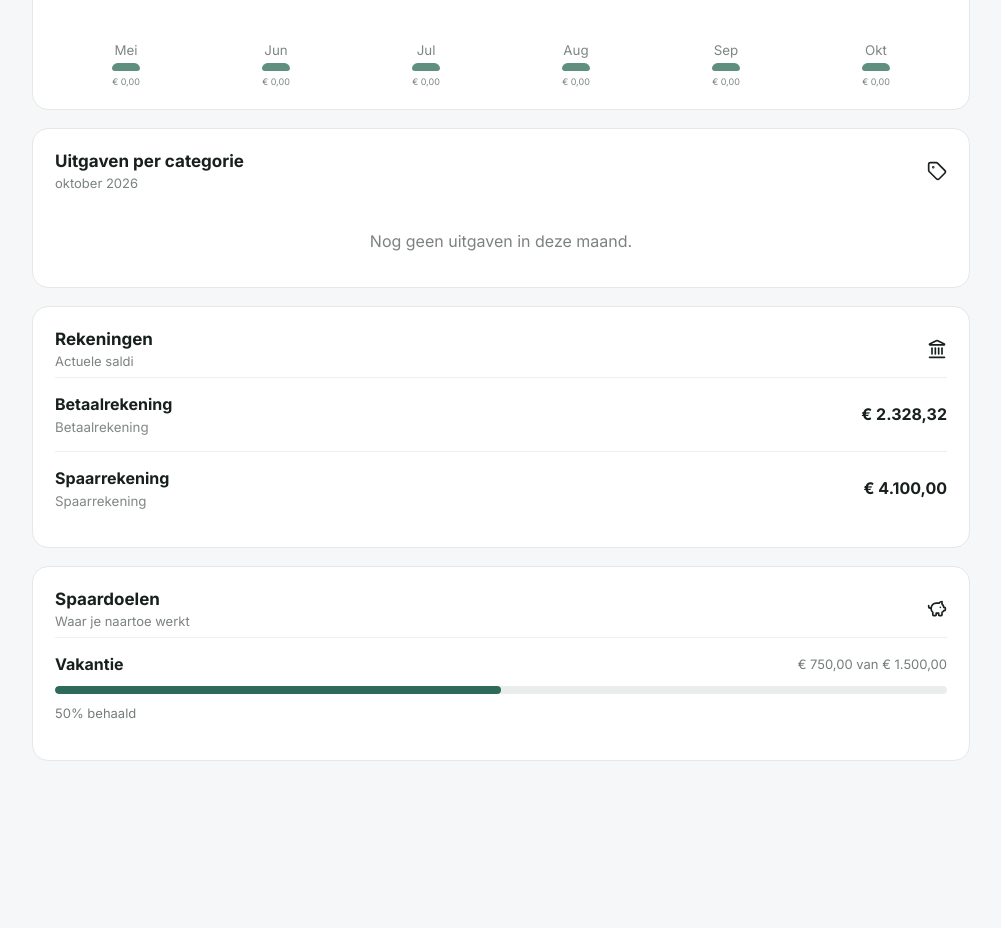
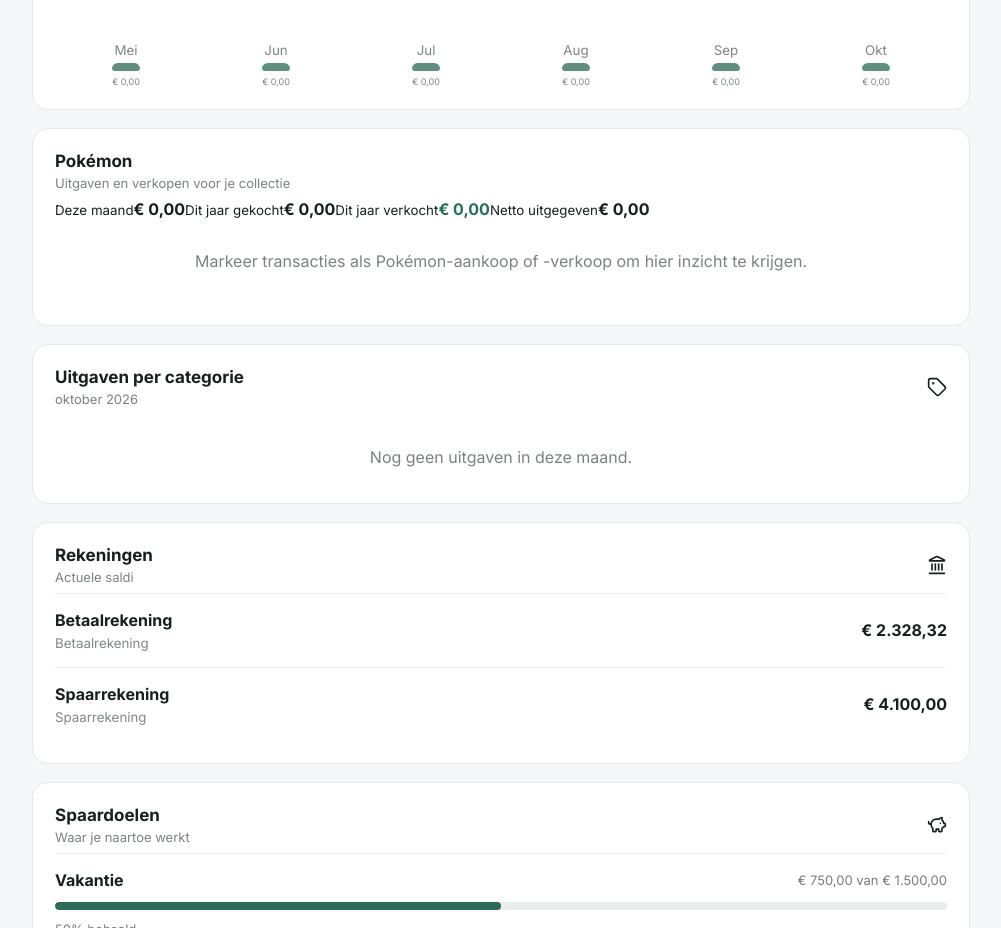
Before and after one commit to Aliasvin/cashflow, a React (Vite) app: page / in a window 1280 px wide. Shown: the part 2720-3648 px from the top of the page, without its empty margins (254-1255 px from the left). Before the commit the page ends 3579 px from the top, so only its background shows below. Built offline with nearby package versions, Linux system fonts and the light colour scheme.

Commit message:
Add files via upload

```diff
--- a/src/pages/Dashboard.tsx
+++ b/src/pages/Dashboard.tsx
@@ -107,6 +107,15 @@ export function Dashboard({ data, setData }: { data: FinanceData; setData: (data
     ? insightMonths.filter(m=>m.income>0).reduce((s,m)=>s+m.income,0)/insightMonths.filter(m=>m.income>0).length:0;
   const savingsRate=avgIncome>0?Math.max(0,(avgIncome-avgExpenses)/avgIncome*100):0;
   const largestExpense=[...data.transactions].filter(t=>t.type==='expense').sort((a,b)=>b.amount-a.amount)[0];
+  const pokemonLabels:Record<string,string>={single_cards:'Losse kaarten',sealed:'Sealed producten',boosters:'Booster packs',accessories:'Accessoires',grading:'Grading',other:'Overig'};
+  const pokemonYear=String(new Date().getFullYear()), pokemonMonthKey=new Date().toISOString().slice(0,7);
+  const pokemonTx=data.transactions.filter(t=>t.pokemon?.enabled);
+  const pokemonY=pokemonTx.filter(t=>t.date.startsWith(pokemonYear));
+  const pokemonPurchasesYear=pokemonY.filter(t=>t.pokemon?.direction==='purchase').reduce((a,t)=>a+t.amount,0);
+  const pokemonSalesYear=pokemonY.filter(t=>t.pokemon?.direction==='sale').reduce((a,t)=>a+t.amount,0);
+  const pokemonMonth=pokemonTx.filter(t=>t.date.startsWith(pokemonMonthKey)&&t.pokemon?.direction==='purchase').reduce((a,t)=>a+t.amount,0);
+  const pokemonByType=Object.entries(pokemonY.filter(t=>t.pokemon?.direction==='purchase').reduce((a,t)=>{const k=t.pokemon?.purchaseType||'other';a[k]=(a[k]||0)+t.amount;return a},{} as Record<string,number>)).sort((a,b)=>b[1]-a[1]);
+
   const forecast = upcoming(data, 45).slice(0, 8);
   const due=dueRecurring(data,31).slice(0,8);
   const processRecurring=(entry:(typeof due)[number])=>{const d=entry.date;const date=`${d.getFullYear()}-${String(d.getMonth()+1).padStart(2,'0')}-${String(d.getDate()).padStart(2,'0')}`;setData({...data,transactions:[{id:crypto.randomUUID(),type:entry.item.type,amount:entry.item.amount,description:entry.item.description,date,accountId:entry.item.accountId,categoryId:entry.item.categoryId},...data.transactions],processedRecurringOccurrences:[...(data.processedRecurringOccurrences??[]),entry.key]})};
@@ -239,6 +248,15 @@ export function Dashboard({ data, setData }: { data: FinanceData; setData: (data
         <div className="insight-months">{insightMonths.map(m=><div key={m.key}><small>{m.label}</small><i style={{height:`${Math.max(6,Math.min(100,avgExpenses?m.expenses/Math.max(...insightMonths.map(x=>x.expenses),1)*100:6))}%`}}/><span>{euro(m.expenses)}</span></div>)}</div>
       </section>
 
+      <section className="card pokemon-overview">
+        <div className="section-title"><div><h2>Pokémon</h2><p>Uitgaven en verkopen voor je collectie</p></div></div>
+        <div className="pokemon-summary-grid">
+          <span><small>Deze maand</small><b>{euro(pokemonMonth)}</b></span><span><small>Dit jaar gekocht</small><b>{euro(pokemonPurchasesYear)}</b></span>
+          <span><small>Dit jaar verkocht</small><b className="income">{euro(pokemonSalesYear)}</b></span><span><small>Netto uitgegeven</small><b>{euro(pokemonPurchasesYear-pokemonSalesYear)}</b></span>
+        </div>
+        {pokemonByType.length===0?<div className="empty">Markeer transacties als Pokémon-aankoop of -verkoop om hier inzicht te krijgen.</div>:pokemonByType.map(([k,v])=><div className="row" key={k}><div><b>{pokemonLabels[k]||'Overig'}</b><small>Dit jaar</small></div><strong>{euro(v)}</strong></div>)}
+      </section>
+
       <section className="card category-overview">
         <div className="section-title">
           <div>
--- a/src/pages/Transactions.tsx
+++ b/src/pages/Transactions.tsx
@@ -16,6 +16,8 @@ export function Transactions({ data, setData }: { data: FinanceData; setData: (d
   const [filterType, setFilterType] = useState('all');
   const [filterCategory, setFilterCategory] = useState('all');
   const [editingId, setEditingId] = useState<string | null>(null);
+  const [pokemonEnabled,setPokemonEnabled]=useState(false);
+  const [pokemonType,setPokemonType]=useState<'single_cards'|'sealed'|'boosters'|'accessories'|'grading'|'other'>('single_cards');
   const [selectedMonth, setSelectedMonth] = useState(() => new Date().toISOString().slice(0, 7));
 
   const changeMonth = (offset: number) => {
@@ -83,6 +85,10 @@ export function Transactions({ data, setData }: { data: FinanceData; setData: (d
     if (type === 'expense' && remember && transaction.categoryId) {
       rememberCategory(transaction.description, transaction.categoryId);
     }
+    if(pokemonEnabled && type!=='transfer'){
+      transaction.pokemon={enabled:true,direction:type==='income'?'sale':'purchase',purchaseType:pokemonType,
+        shop:String(f.get('pokemonShop')||'').trim()||undefined,note:String(f.get('pokemonNote')||'').trim()||undefined};
+    }
 
     setData({ ...data, transactions: editingId ? data.transactions.map(t => t.id === editingId ? { ...transaction, id: editingId } : t) : [transaction, ...data.transactions] });
     setOpen(false);
@@ -97,7 +103,7 @@ export function Transactions({ data, setData }: { data: FinanceData; setData: (d
   const del = (id: string) =>
     setData({ ...data, transactions: data.transactions.filter(t => t.id !== id) });
 
-  const edit = (t: Transaction) => { setEditingId(t.id); setType(t.type); setDescription(t.description); setCategoryId(t.categoryId ?? ''); setAutoCategory(false); setOpen(true); };
+  const edit=(t:Transaction)=>{setEditingId(t.id);setType(t.type);setDescription(t.description);setCategoryId(t.categoryId??'');setAutoCategory(false);setPokemonEnabled(Boolean(t.pokemon?.enabled));setPokemonType(t.pokemon?.purchaseType??'single_cards');setOpen(true);};
   const closeModal=()=>{setOpen(false);setEditingId(null);setDescription('');setCategoryId('');setAutoCategory(false);setRemember(true);setType('expense')};
   const filtered = useMemo(() => data.transactions
     .filter(t => {
@@ -197,6 +203,16 @@ export function Transactions({ data, setData }: { data: FinanceData; setData: (d
             </>
           )}
 
+          {type!=='transfer'&&<div className="pokemon-fields">
+            <label className="check-line"><input type="checkbox" checked={pokemonEnabled} onChange={e=>setPokemonEnabled(e.target.checked)}/> Dit is een Pokémon-{type==='income'?'verkoop':'aankoop'}</label>
+            {pokemonEnabled&&<div className="pokemon-extra-fields">
+              <label className="field-label">Soort<select value={pokemonType} onChange={e=>setPokemonType(e.target.value as typeof pokemonType)}>
+                <option value="single_cards">Losse kaarten</option><option value="sealed">Sealed producten</option><option value="boosters">Booster packs</option><option value="accessories">Accessoires</option><option value="grading">Grading</option><option value="other">Overig</option>
+              </select></label>
+              <input name="pokemonShop" placeholder="Winkel of verkoper (optioneel)" defaultValue={editingId?data.transactions.find(t=>t.id===editingId)?.pokemon?.shop??'':''}/>
+              <input name="pokemonNote" placeholder="Notitie (optioneel)" defaultValue={editingId?data.transactions.find(t=>t.id===editingId)?.pokemon?.note??'':''}/>
+            </div>}
+          </div>}
           <button className="primary" type="submit">{editingId ? 'Wijzigingen opslaan' : 'Opslaan'}</button>
         </form>
       </Modal>
```
